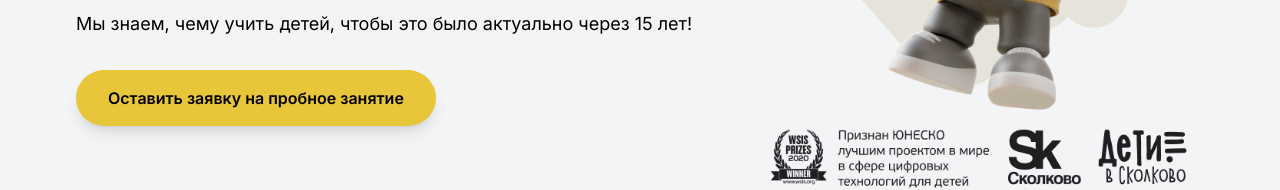
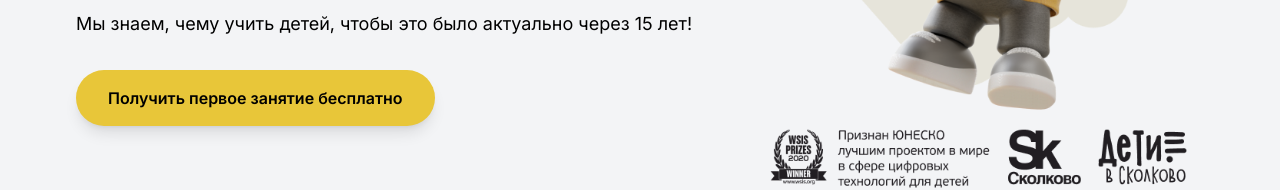
Before and after one commit to Aidamiir/kiber-one-landing, a Next.js app: page / in a window 1280 px wide. Shown: the part 533-723 px from the top of the page. Built offline with nearby package versions, Linux system fonts and the light colour scheme.

Commit message:
fix: buttons-text

```diff
--- a/src/app/page.tsx
+++ b/src/app/page.tsx
@@ -32,7 +32,7 @@ export default async function Home() {
 							Мы знаем, чему учить детей, чтобы это было актуально через 15 лет!
 						</Text>
 						<ContactUsButton>
-							Оставить заявку на пробное занятие
+							Получить первое занятие бесплатно
 						</ContactUsButton>
 					</div>
 					<Image
--- a/src/app/v1/page.tsx
+++ b/src/app/v1/page.tsx
@@ -32,7 +32,7 @@ export default async function Home() {
 							Мы знаем, чему учить детей, чтобы это было актуально через 15 лет!
 						</Text>
 						<ContactUsButton>
-							Оставить заявку на пробное занятие
+							Получить первое занятие бесплатно
 						</ContactUsButton>
 					</div>
 					<Image
--- a/src/app/v2/page.tsx
+++ b/src/app/v2/page.tsx
@@ -33,7 +33,7 @@ export default async function Home() {
 							Приглашаем детей с 6 до 14 лет
 						</Text>
 						<ContactUsButton>
-							Оставить заявку на пробное занятие
+							Получить первое занятие бесплатно
 						</ContactUsButton>
 					</div>
 					<Image
--- a/src/app/v3/page.tsx
+++ b/src/app/v3/page.tsx
@@ -32,7 +32,7 @@ export default async function Home() {
 							Бесплатный мастер-класс по искусственному интеллекту для детей 6-14 лет в Армавире уже в эти выходные!💻
 						</Text>
 						<ContactUsButton>
-							Оставить заявку на пробное занятие
+							Получить первое занятие бесплатно
 						</ContactUsButton>
 					</div>
 					<Image
```
